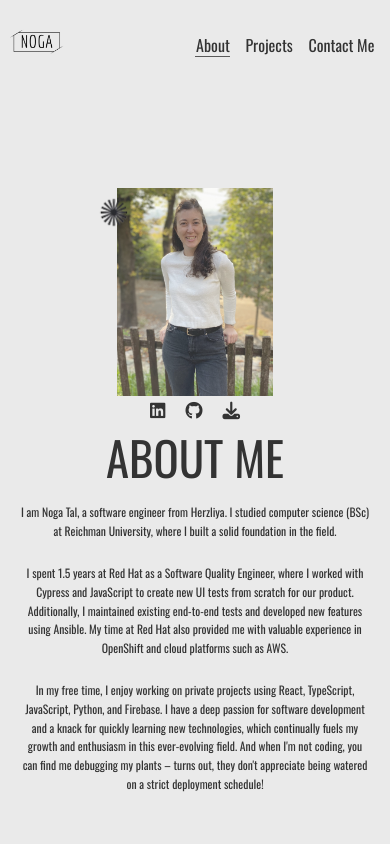
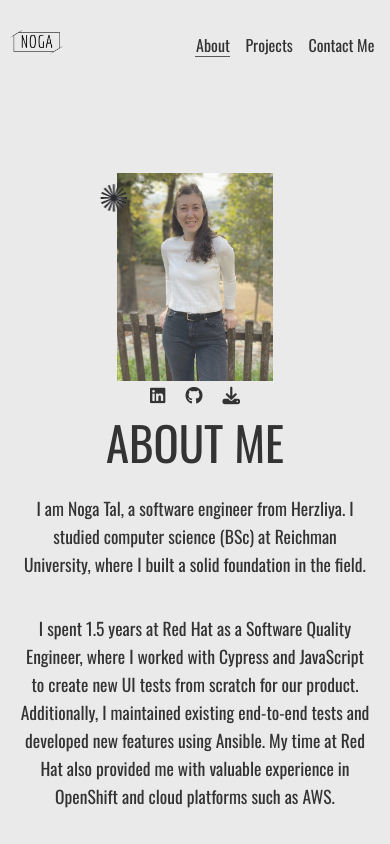
Before and after one commit to NogaTal98/portfolio, a React (Create React App) app: page / in a window 390 px wide. Built offline with nearby package versions, Linux system fonts and the light colour scheme.

Commit message:
font size fix

```diff
--- a/package.json
+++ b/package.json
@@ -17,7 +17,8 @@
     "start": "react-scripts start",
     "build": "react-scripts build",
     "test": "react-scripts test",
-    "eject": "react-scripts eject"
+    "eject": "react-scripts eject",
+    "deploy": "npm run build && firebase deploy"
   },
   "eslintConfig": {
     "extends": [
--- a/src/pages/ContactMe.js
+++ b/src/pages/ContactMe.js
@@ -36,7 +36,7 @@ function ContactMe() {
                 Tell me more about this opportunity* <br/>
                 <textarea id="message" name="message" onChange={handelMessageChange} required></textarea>
               </div>
-              <button type="submit" className="social-links mail-icon"> <i className="fa-solid fa-envelope"></i> </button>
+              <button type="submit" className="mail-icon"> <i className="fa-solid fa-envelope"></i> </button>
 
             </form>
           </div>
--- a/src/pages/about.css
+++ b/src/pages/about.css
@@ -100,7 +100,7 @@
 
     .about-text p {
         width: 90%;
-        font-size: 1em;
+        font-size: 1.5em;
     }
 
     .about-image-and-icons {
@@ -110,6 +110,7 @@
         align-items: right;
         justify-content: center;
         margin-right: 0vw;
+        margin-top: 35vh;
         width: 40%;
     }
 
--- a/src/pages/projects.css
+++ b/src/pages/projects.css
@@ -107,4 +107,8 @@
 
   }
 
+  .projectClicked {
+    font-size: 2.5vh;
+  }
+
 }
```
